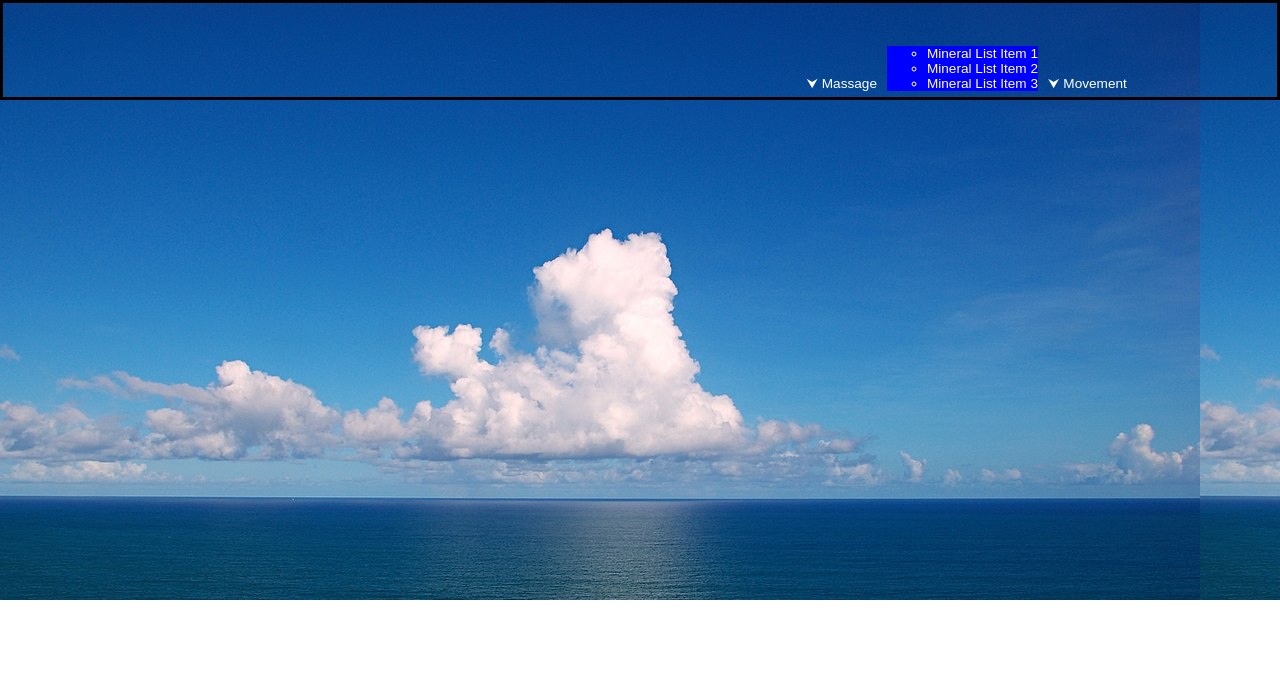
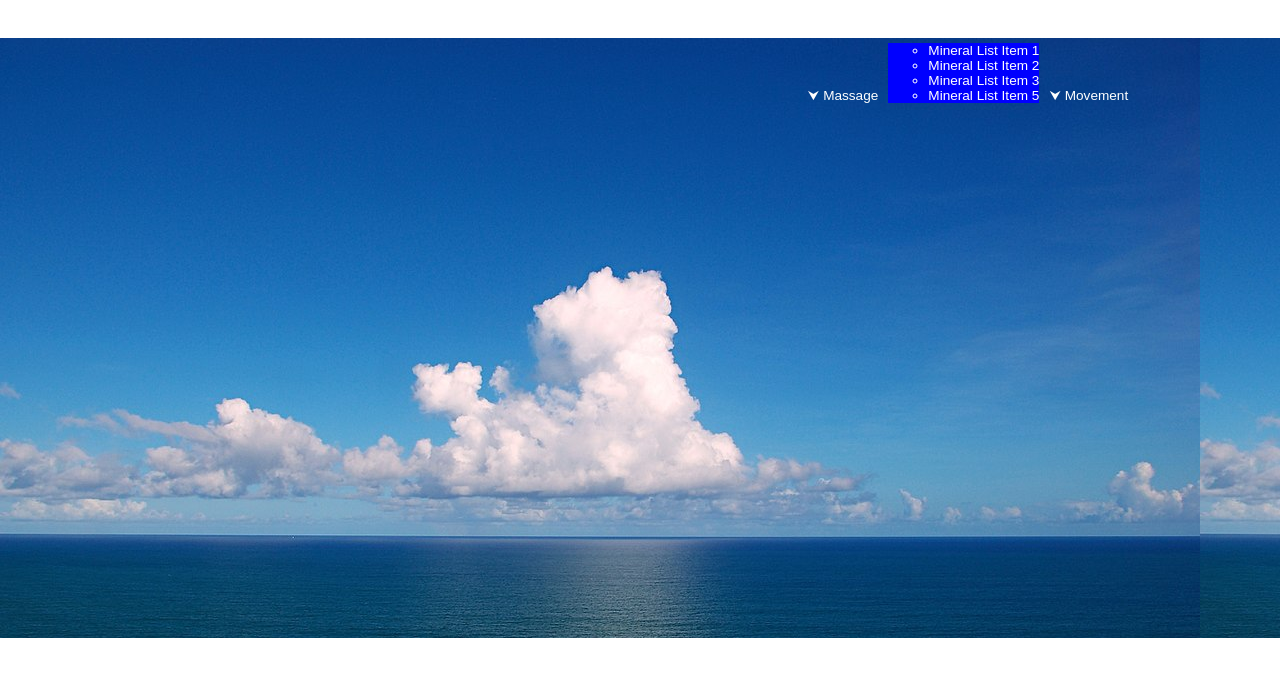
Before and after one commit to ShaneMoyo/MMM, a React (Create React App) app: page / in a window 1280 px wide. Both pictures are taken after a click on the item "⮟ Minerals". Shown: the top 676 px of the page. Built offline with nearby package versions, Linux system fonts and the light colour scheme.

Commit message:
adjusted header

```diff
--- a/src/header/Header.js
+++ b/src/header/Header.js
@@ -19,6 +19,7 @@ export default class Header extends Component {
         <li>Mineral List Item 1</li>
         <li>Mineral List Item 2</li>
         <li>Mineral List Item 3</li>
+        <li>Mineral List Item 5</li>
       </ul>;
     const movementList =
     <ul className="listBox">
--- a/src/header/header.css
+++ b/src/header/header.css
@@ -10,7 +10,7 @@
 }
 
 .header {
-  border: solid;
+  /* border: solid; */
 }
 
 .nav{
```
